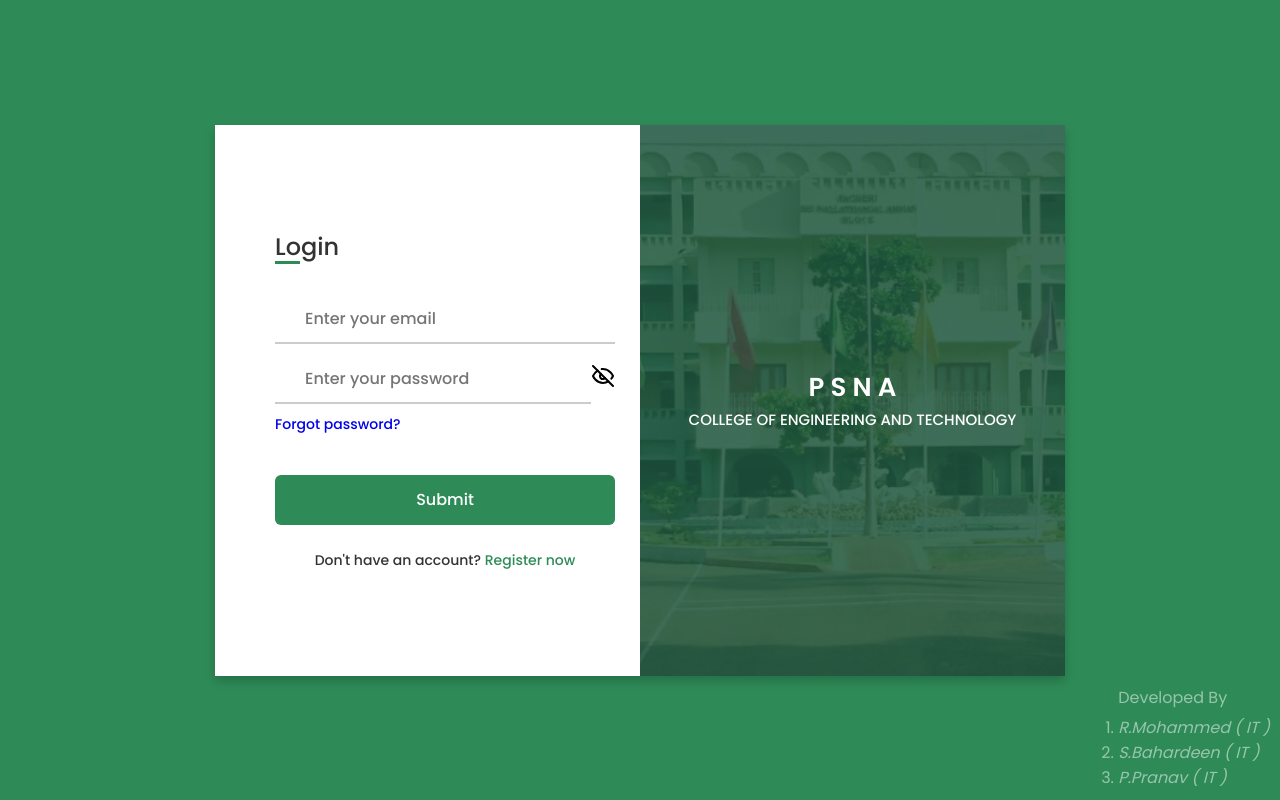
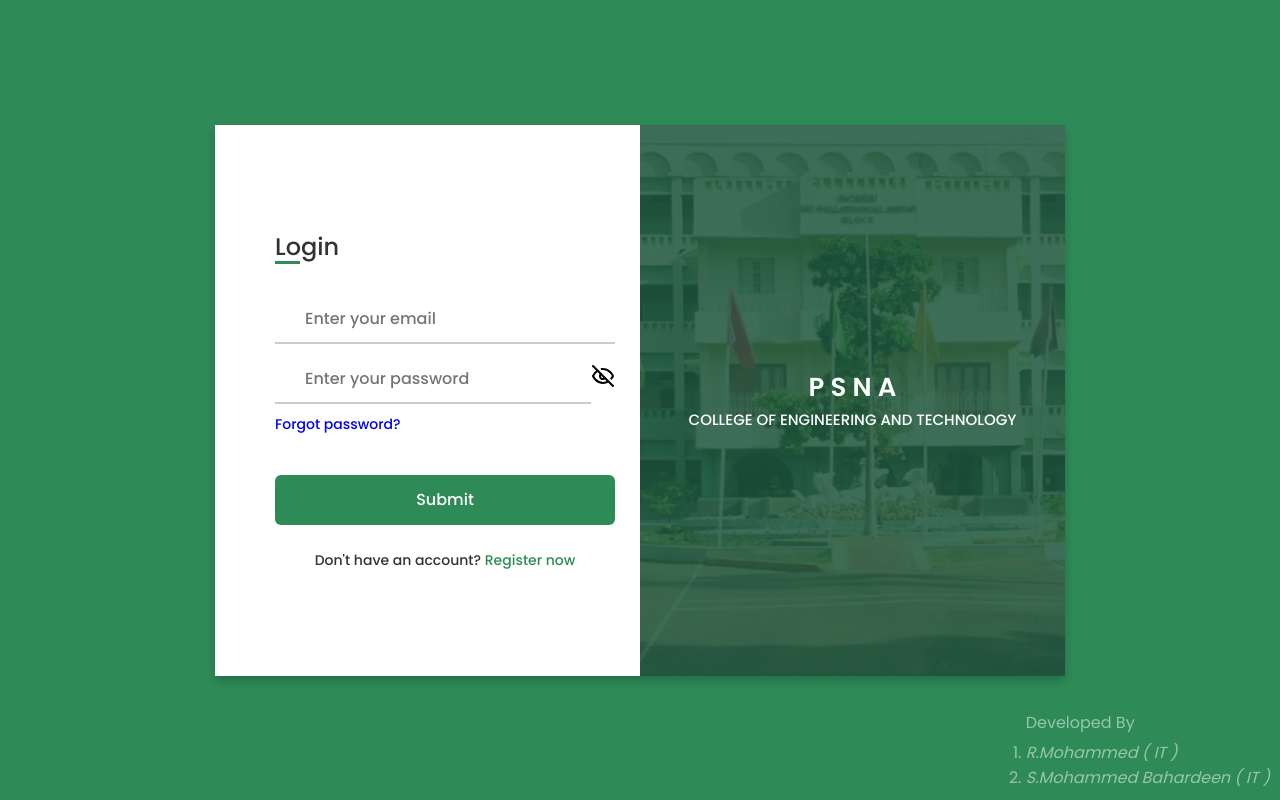
Before and after one commit to Mohammeadh/bonafide-frontend, a React (Create React App) app: page / in a window 1280 px wide. Built offline with nearby package versions, Linux system fonts and the light colour scheme.

Commit message:
Newlogin.js

```diff
--- a/src/Components/Newlogin.js
+++ b/src/Components/Newlogin.js
@@ -412,8 +412,7 @@
                 <ol>
                     <p style={{ marginBottom: '5px' }}>Developed By </p>
                     <li><i>R.Mohammed ( IT )</i></li>
-                    <li><i>S.Bahardeen ( IT )</i></li>
-                     <li><i>P.Pranav ( IT )</i></li>
+                    <li><i>S.Mohammed Bahardeen ( IT )</i></li>
                 </ol>
             </div>
         </div>
```
